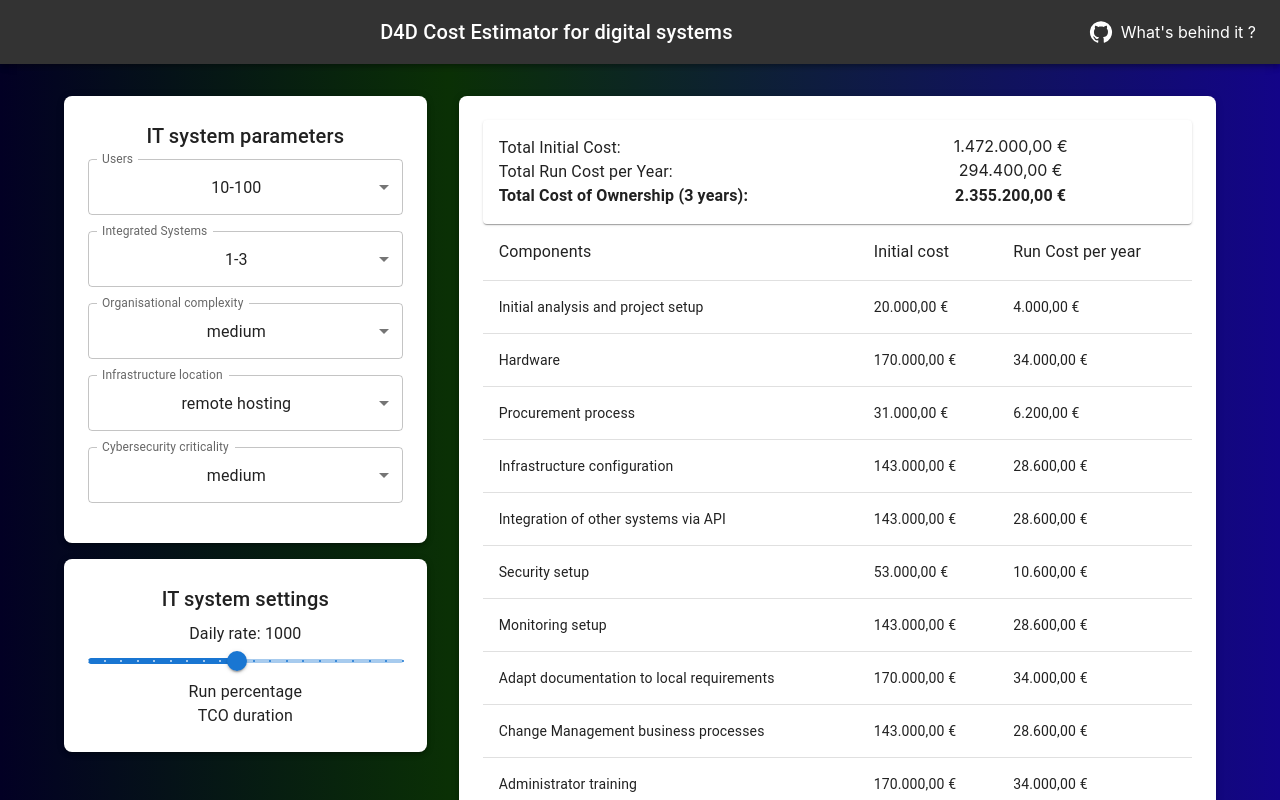
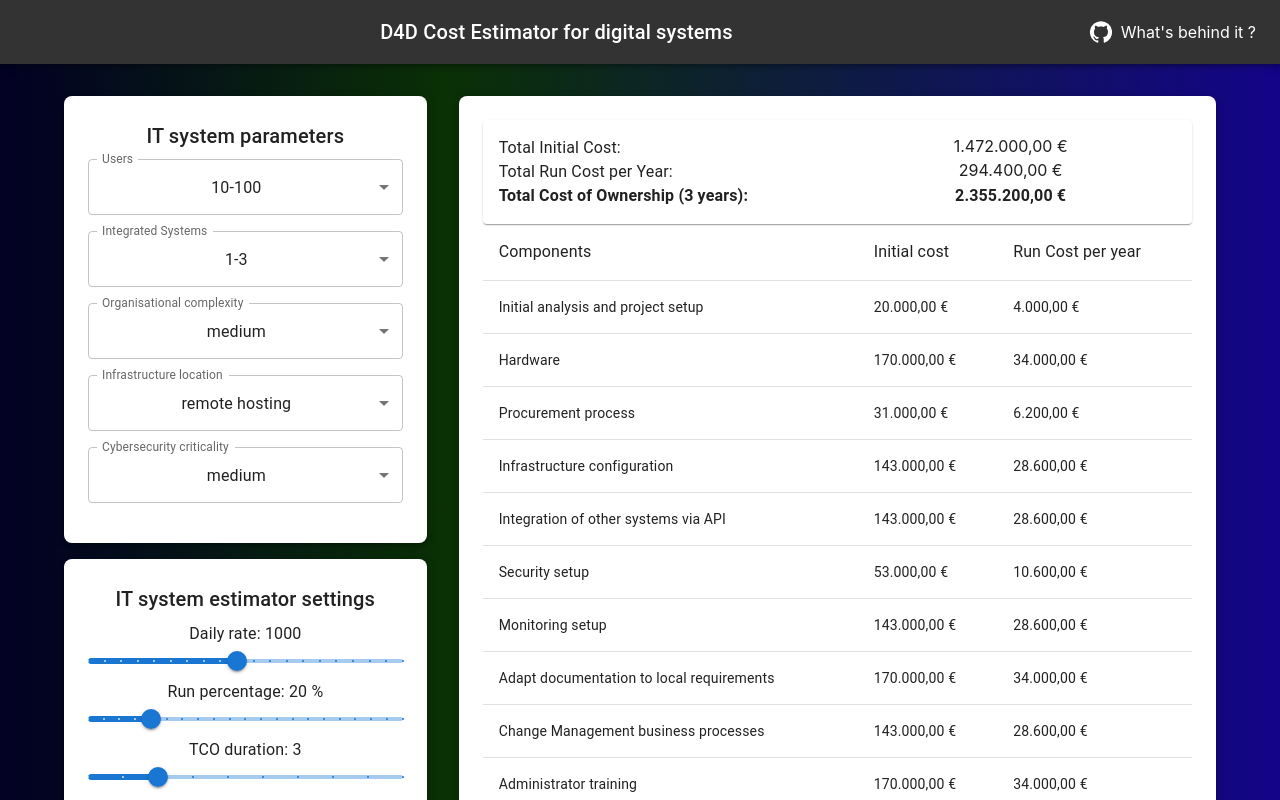
Before and after one commit to openkfw/d4destimator, a React (Create React App) app: page / in a window 1280 px wide. Shown: the top 800 px of the page. Built offline with nearby package versions, Linux system fonts and the light colour scheme.

Commit message:
added settings for the estimator

```diff
--- a/src/components/CostOverview.jsx
+++ b/src/components/CostOverview.jsx
@@ -6,7 +6,7 @@ import CostDetails from "./CostDetails";
 const calculateTotals = (config) => {
   const totals = { totalChange: 0, totalRun: 0, totalTCO: 0 };
   Object.values(config.costs).map((k, v) => {
-    console.log("k,v", k, v);
+    //console.log("k,v", k, v);
     totals.totalChange += k.value;
   });
   totals.totalRun = totals.totalChange * config.constants.runcosts.value;
--- a/src/components/GeneratedConstants.tsx
+++ b/src/components/GeneratedConstants.tsx
@@ -12,12 +12,32 @@ import { useState } from "react";
 import runEngine from "../utils/runEngine";
 
 const GeneratedConstants = ({ estimatorConfig, setCalculation }: any) => {
-  const handleChange = (event: Event, newValue: number | number[]) => {
-    const newConfig = { ...estimatorConfig };
-    newConfig.constants.dailyrate.value = newValue;
+  const handleChange =
+    (id: string) => (event: Event, newValue: number | number[]) => {
+      //console.log("Handle change for", id);
+      const newConfig = { ...estimatorConfig };
+      switch (id) {
+        case "rate":
+          newConfig.constants.dailyrate.value = newValue;
+          break;
 
-    setCalculation(runEngine(newConfig));
-  };
+        case "runPercentage":
+          newConfig.constants.runcosts.value =
+            parseFloat(newValue as any) / 100;
+          break;
+
+        case "tcoDuration":
+          newConfig.constants.tcoduration.value = newValue;
+          break;
+
+        default:
+          console.log("Unknown parameter");
+          // Handle any other cases or errors
+          break;
+      }
+
+      setCalculation(runEngine(newConfig));
+    };
   function valuetext(value: number) {
     return `${value}`;
   }
@@ -25,7 +45,7 @@ const GeneratedConstants = ({ estimatorConfig, setCalculation }: any) => {
   return (
     <div>
       <Typography variant="h6" gutterBottom>
-        {estimatorConfig.flavour} settings
+        {estimatorConfig.flavour} estimator settings
       </Typography>
       <Typography>
         Daily rate: {estimatorConfig.constants.dailyrate.value}
@@ -35,15 +55,43 @@ const GeneratedConstants = ({ estimatorConfig, setCalculation }: any) => {
         getAriaValueText={valuetext}
         valueLabelDisplay="auto"
         value={estimatorConfig.constants.dailyrate.value}
-        onChange={handleChange}
+        onChange={handleChange("rate")}
         shiftStep={30}
         step={100}
         marks
         min={100}
         max={2000}
       />
-      <Typography>Run percentage</Typography>
-      <Typography>TCO duration</Typography>
+      <Typography>
+        Run percentage: {estimatorConfig.constants.runcosts.value * 100} %
+      </Typography>
+      <Slider
+        aria-label="Rate"
+        getAriaValueText={valuetext}
+        valueLabelDisplay="auto"
+        value={estimatorConfig.constants.runcosts.value * 100}
+        onChange={handleChange("runPercentage")}
+        shiftStep={4}
+        step={5}
+        marks
+        min={0}
+        max={100}
+      />
+      <Typography>
+        TCO duration: {estimatorConfig.constants.tcoduration.value}
+      </Typography>
+      <Slider
+        aria-label="Rate"
+        getAriaValueText={valuetext}
+        valueLabelDisplay="auto"
+        value={estimatorConfig.constants.tcoduration.value}
+        onChange={handleChange("tcoDuration")}
+        shiftStep={1}
+        step={1}
+        marks
+        min={1}
+        max={10}
+      />
       <div></div>
     </div>
   );
```
